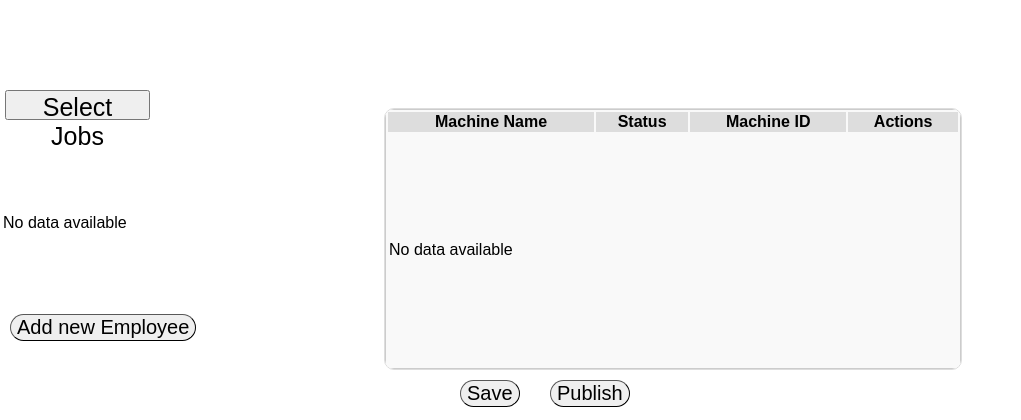
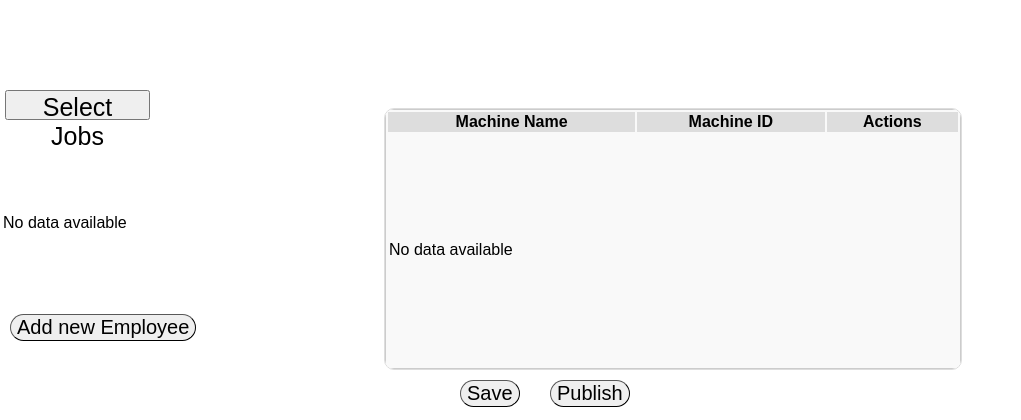
Before and after one commit to ERieger/group-14-comp2030, a PHP site: page /factoryworkerdashboard.php in a window 1280 px wide. Shown: the part 75-495 px from the top of the page, without its empty margins (0-1021 px from the left). Run offline with PHP 8.4, Linux system fonts and the light colour scheme; data that the repository does not hold is empty.

Commit message:
factory manager

```diff
--- a/src/factoryworkerdashboard.php
+++ b/src/factoryworkerdashboard.php
@@ -61,7 +61,7 @@
             <thead>
                 <tr>
                     <th>Machine Name</th>
-                    <th>Status</th>
+
                     <th id="Machine_Id">Machine ID</th>
                     <th id="Actions_header"> Actions </th>
                 </tr>
@@ -72,7 +72,7 @@
                     require_once '../src/api/dbconn.inc.php';
 
 
-                    $sql_machines = "SELECT DISTINCT machine_name, status, machine_id FROM logs";
+                    $sql_machines = "SELECT DISTINCT machine_name, machine_id FROM machines";
                     $result_machines = mysqli_query($conn, $sql_machines);
 
 
@@ -82,7 +82,7 @@
 
                             echo "<tr>
                                     <td>" . htmlspecialchars($row['machine_name']) . "</td>
-                                    <td>" . htmlspecialchars($row['status']) . "</td>
+
                                     <td id='Machine_Id'>" . htmlspecialchars($row['machine_id']) . "</td>
                                     <td class='actions_data'>
 
```
